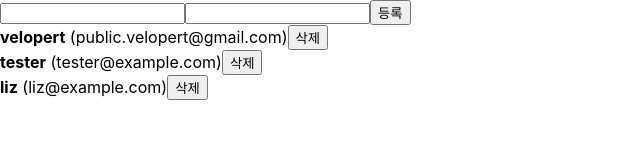
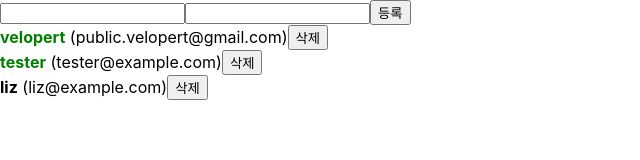
Before and after one commit to wjlee966/tsreact, a React (Create React App) app: page / in a window 1280 px wide. Shown: the top 160 px of the page, without its empty margins (0-640 px from the left). Built offline with nearby package versions, Linux system fonts and the light colour scheme.

Commit message:
15. 배열에 항목 수정하기

```diff
--- a/src/App.js
+++ b/src/App.js
@@ -26,16 +26,19 @@
       id: 1,
       username: 'velopert',
       email: 'public.velopert@gmail.com',
+      active: true,
     },
     {
       id: 2,
       username: 'tester',
       email: 'tester@example.com',
+      active: true,
     },
     {
       id: 3,
       username: 'liz',
       email: 'liz@example.com',
+      active: false,
     },
   ]);
 
@@ -64,6 +67,19 @@
     setUsers(users.filter(user => user.id !== id));
   };
 
+  const onToggle = id => {
+    setUsers(
+      users.map(user =>
+        user.id === id
+          ? {
+              ...user,
+              active: !user.active,
+            }
+          : user
+      )
+    );
+  };
+
   return (
     <>
       <CreateUser
@@ -73,7 +89,7 @@
         onCreate={onCreate}
         nameInput={nameInput}
       />
-      <UserList users={users} onRemove={onRemove} />
+      <UserList users={users} onRemove={onRemove} onToggle={onToggle} />
     </>
   );
 }
--- a/src/UserList.js
+++ b/src/UserList.js
@@ -1,21 +1,30 @@
 import React from 'react';
 
-const User = ({ user, onRemove }) => {
-  const { username, email, id } = user;
+const User = ({ user, onRemove, onToggle }) => {
+  const { username, email, id, active } = user;
 
   return (
     <div>
-      <b>{username}</b> <span>({email})</span>
+      <b
+        style={{
+          color: active ? 'green' : 'black',
+          cursor: 'pointer',
+        }}
+        onClick={() => onToggle(id)}
+      >
+        {username}
+      </b>{' '}
+      <span>({email})</span>
       <button onClick={() => onRemove(id)}>삭제</button>
     </div>
   );
 };
 
-const UserList = ({ users, onRemove }) => {
+const UserList = ({ users, onRemove, onToggle }) => {
   return (
     <div>
       {users.map(user => (
-        <User key={user.id} user={user} onRemove={onRemove} />
+        <User key={user.id} user={user} onRemove={onRemove} onToggle={onToggle} />
       ))}
     </div>
   );
```
